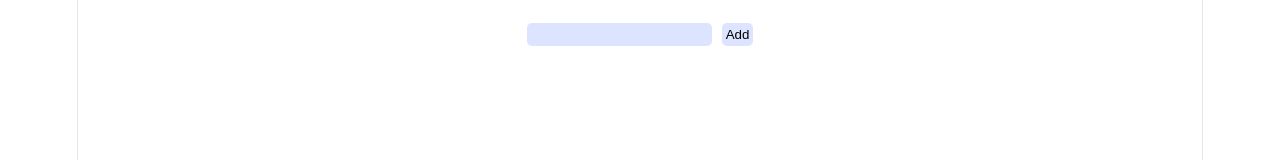
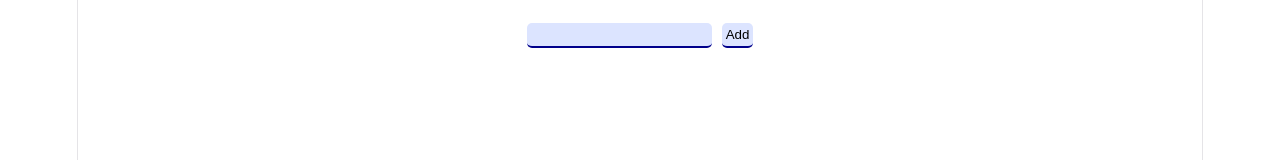
Before and after one commit to Archin7/todo, a React (Vite) app: page / in a window 1280 px wide. Shown: the top 160 px of the page. Built offline with nearby package versions, Linux system fonts and the light colour scheme.

Commit message:
style changes

```diff
--- a/src/App.css
+++ b/src/App.css
@@ -1,13 +1,23 @@
 div > * {
-  border: none;
   border-radius: 5px;
 }
 
-.remove-todo {
-  background-color: tomato;
+.todos {
+  li {
+    font-size: small;
+    font-weight: 500;
+    color: rgb(220, 228, 255);
+  }
+
+  .remove-todo {
+    border: none;
+    background-color: tomato;
+  }
 }
 
 .add-todos > * {
+  border: none;
+  border-bottom: 2px solid darkblue;
   color: black;
   margin: 5px;
   background-color: rgb(220, 228, 255);
```
